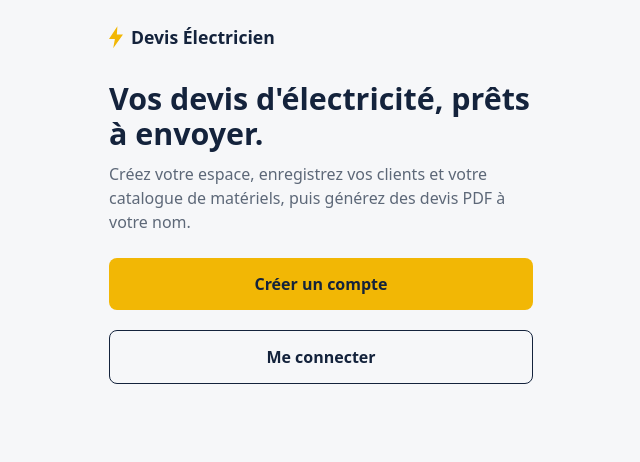
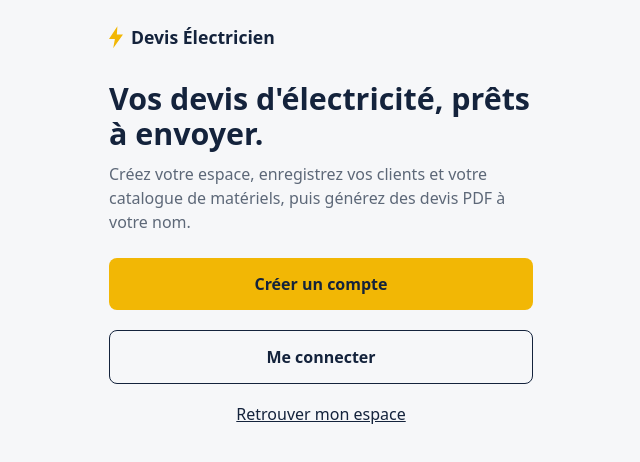
Before and after one commit to electplateweb-ship-it/Platf-devis-electro-, a Next.js app: page / in a window 1280 px wide. Shown: the top 462 px of the page, without its empty margins (319-959 px from the left). Built offline with nearby package versions, Linux system fonts and the light colour scheme.

Commit message:
Update page.js

```diff
--- a/app/page.js
+++ b/app/page.js
@@ -17,6 +17,9 @@ export default function Accueil() {
       <Link href="/connexion" className="bouton secondaire">
         Me connecter
       </Link>
+      <p className="lien-bas">
+        <Link href="/retrouver">Retrouver mon espace</Link>
+      </p>
     </main>
   );
     }
```
